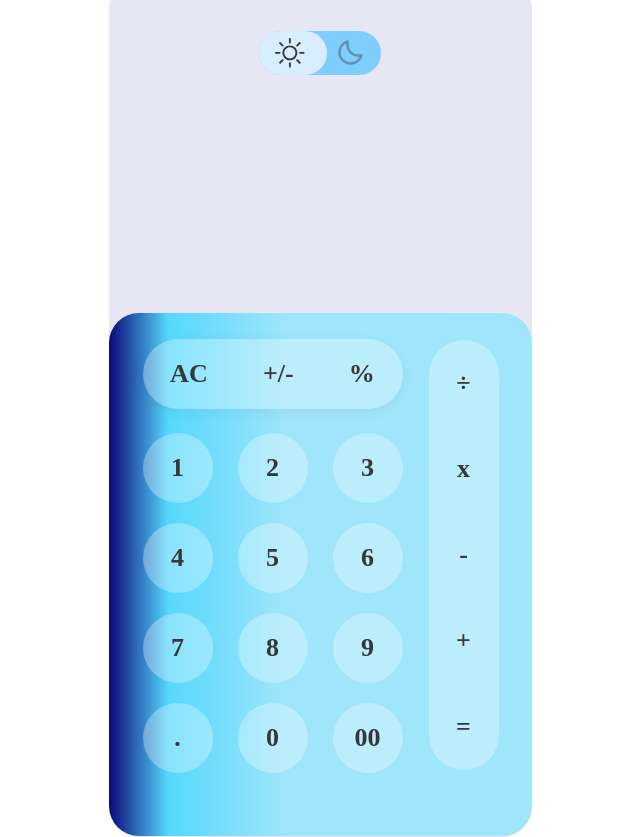
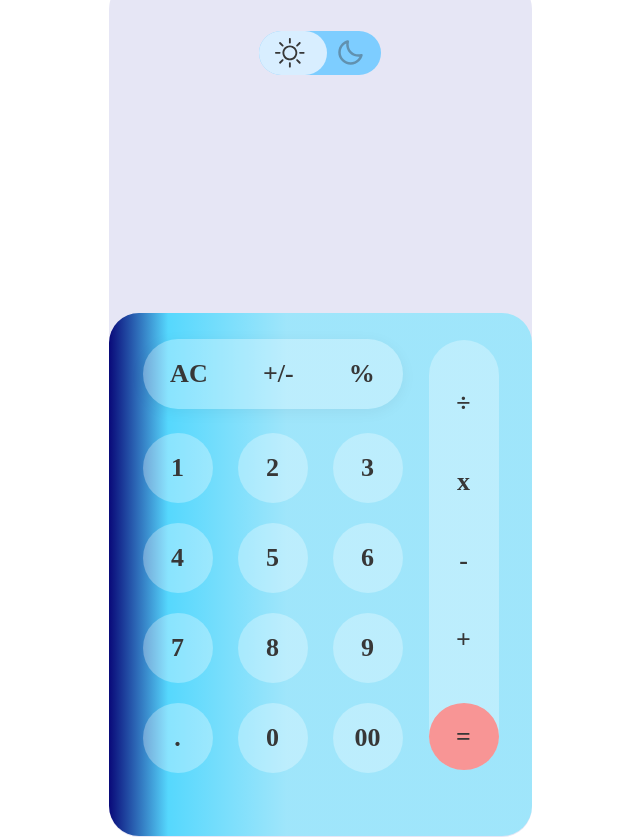
Before and after one commit to kostya-mikhalkov/calculator-react, a React (Create React App) app: page / in a window 1280 px wide. Shown: the whole page, without its empty margins (320-960 px from the left). Built offline with nearby package versions, Linux system fonts and the light colour scheme.

Commit message:
feat: added style for =

```diff
--- a/src/components/buttons/Buttons.js
+++ b/src/components/buttons/Buttons.js
@@ -23,7 +23,7 @@ const Buttons = ({theme}) => {
             </div>
             <div className={`btn_arithmetics ${theme ? 'btn_arithmetics__light' : 'btn_arithmetics__dark'}`}>
                 {btnArithmetics.map((item, ind) => {
-                    return <button className={`btn_arithmetics__button ${theme ? 'btn_arithmetics__button__light' : 'btn_arithmetics__button__dark'}`}
+                    return <button className={`btn_arithmetics__button ${theme ? 'btn_arithmetics__button__light' : 'btn_arithmetics__button__dark'} ${btnArithmetics.length - 1 === ind ? 'btn_arithmetics__button__circle' : null}`}
                             key={ind}>
                                 {item}
                            </button>
--- a/src/components/calculator/Calculator.scss
+++ b/src/components/calculator/Calculator.scss
@@ -163,7 +163,7 @@ body {
         border-radius: 40px;
         display: flex;
         flex-direction: column;
-        justify-content: space-around;
+        // justify-content: space-between;
         &__light {
             background: rgba(255, 255, 255, 0.3);
         }
@@ -176,8 +176,15 @@ body {
             font-family: 'Times New Roman', Times, serif;
             font-weight: 600;
             font-size: 26px;
+            margin-top: 47px;
             text-align: center;
             cursor: pointer;
+            &__circle {
+                width: 70px;
+                height: 70px;
+                border-radius: 50%;
+                background: rgb(248, 149, 149);
+            }
             &__light {
                 color: #373737;
                 &:active {
```
